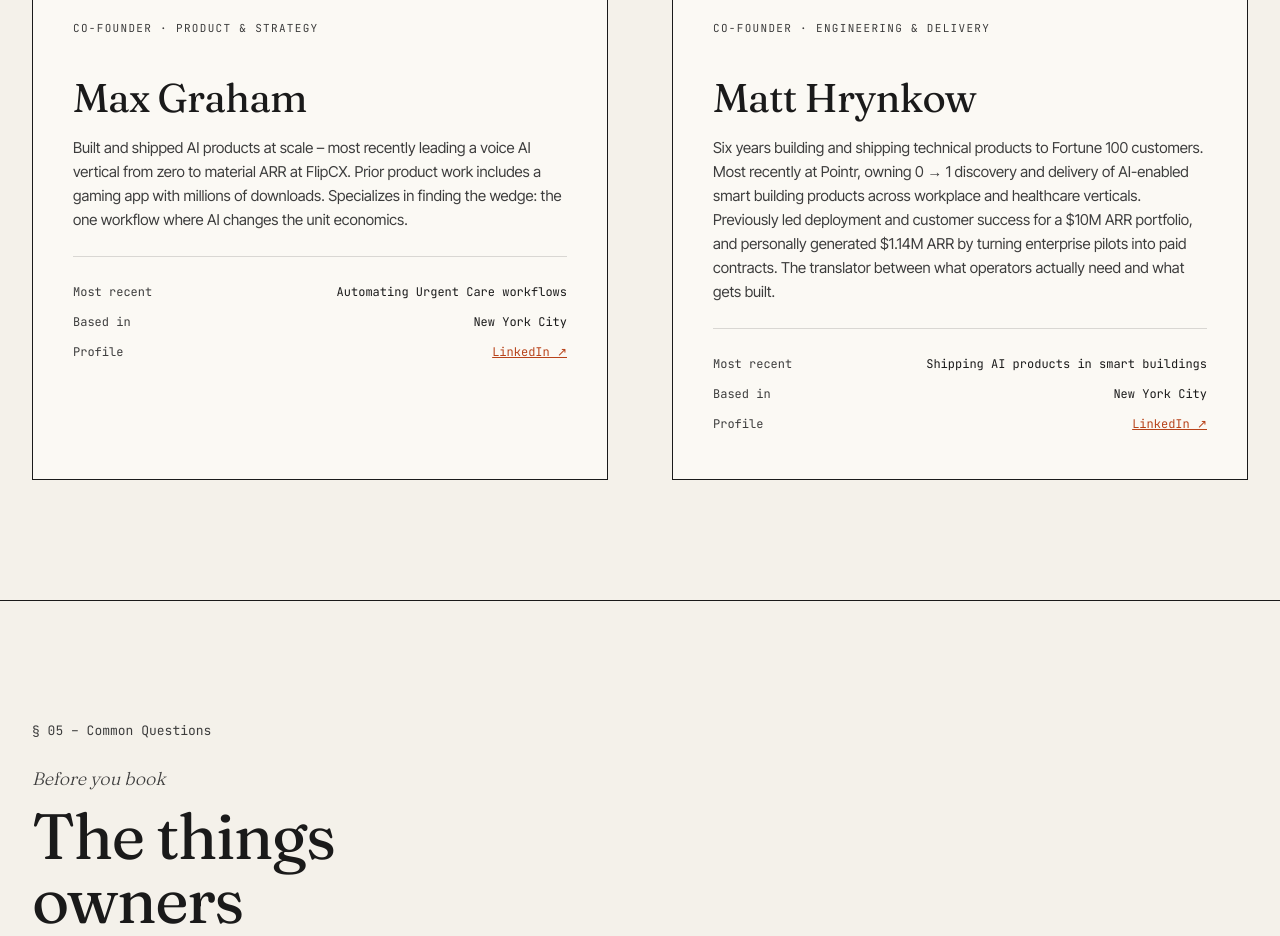
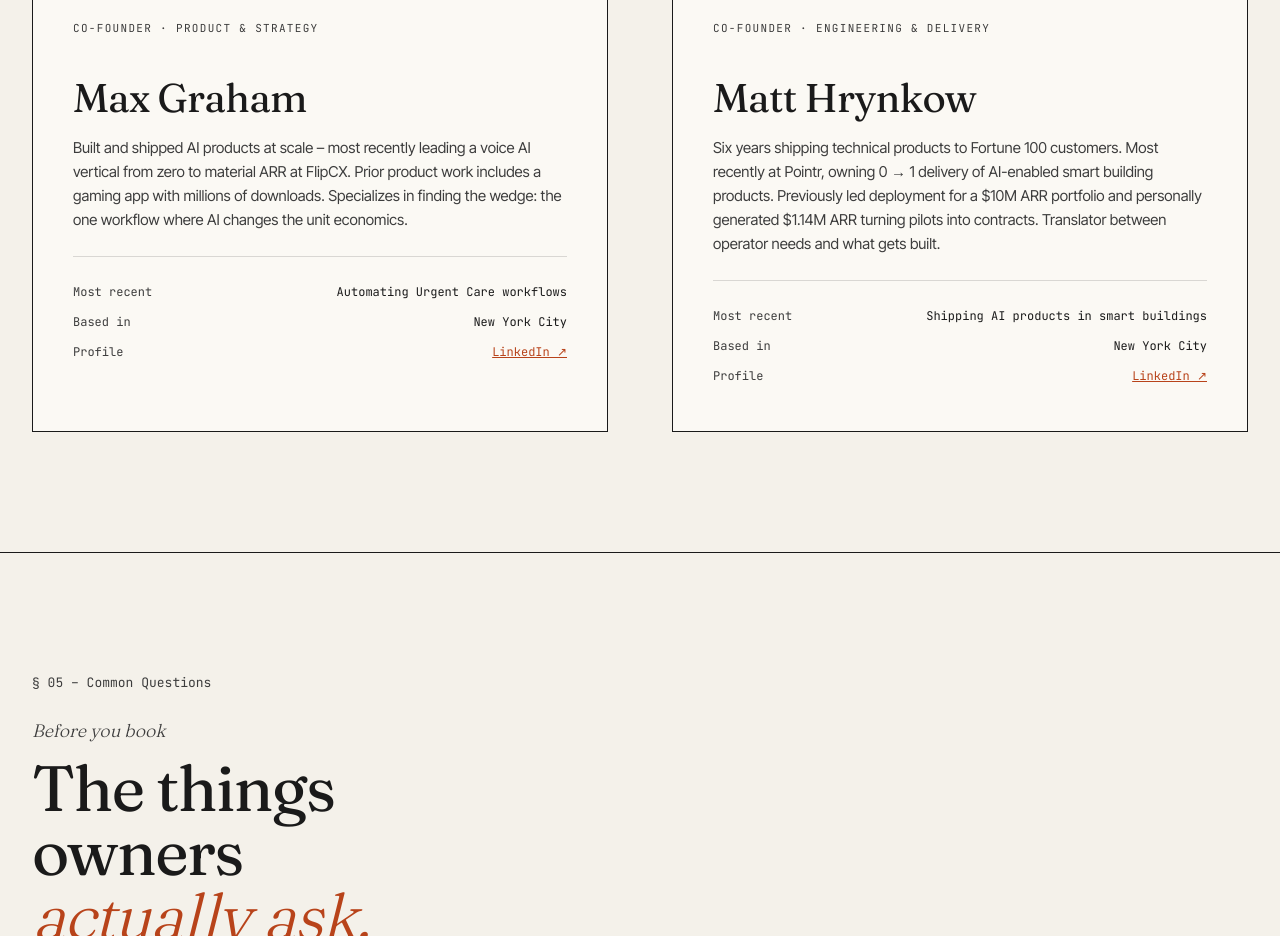
Before and after one commit to maxxxxxxx7/compound, a plain HTML site: page index.html in a window 1280 px wide. Shown: the part 7040-7976 px from the top of the page. Drawn offline with Linux system fonts and the light colour scheme; a script that the page names is missing.

Commit message:
Update index.html

```diff
--- a/index.html
+++ b/index.html
@@ -1097,7 +1097,7 @@
         </div>
         <div class="founder-label">Co-founder · Engineering &amp; Delivery</div>
         <h3>Matt Hrynkow</h3>
-        <p class="founder-bio">Six years building and shipping technical products to Fortune 100 customers. Most recently at Pointr, owning 0&nbsp;→&nbsp;1 discovery and delivery of AI-enabled smart building products across workplace and healthcare verticals. Previously led deployment and customer success for a $10M ARR portfolio, and personally generated $1.14M ARR by turning enterprise pilots into paid contracts. The translator between what operators actually need and what gets built.</p>
+        <p class="founder-bio">Six years shipping technical products to Fortune 100 customers. Most recently at Pointr, owning 0 → 1 delivery of AI-enabled smart building products. Previously led deployment for a $10M ARR portfolio and personally generated $1.14M ARR turning pilots into contracts. Translator between operator needs and what gets built.</p>
         <div class="founder-cv">
           <div><span>Most recent</span><span>Shipping AI products in smart buildings</span></div>
           <div><span>Based in</span><span>New York City</span></div>
```
